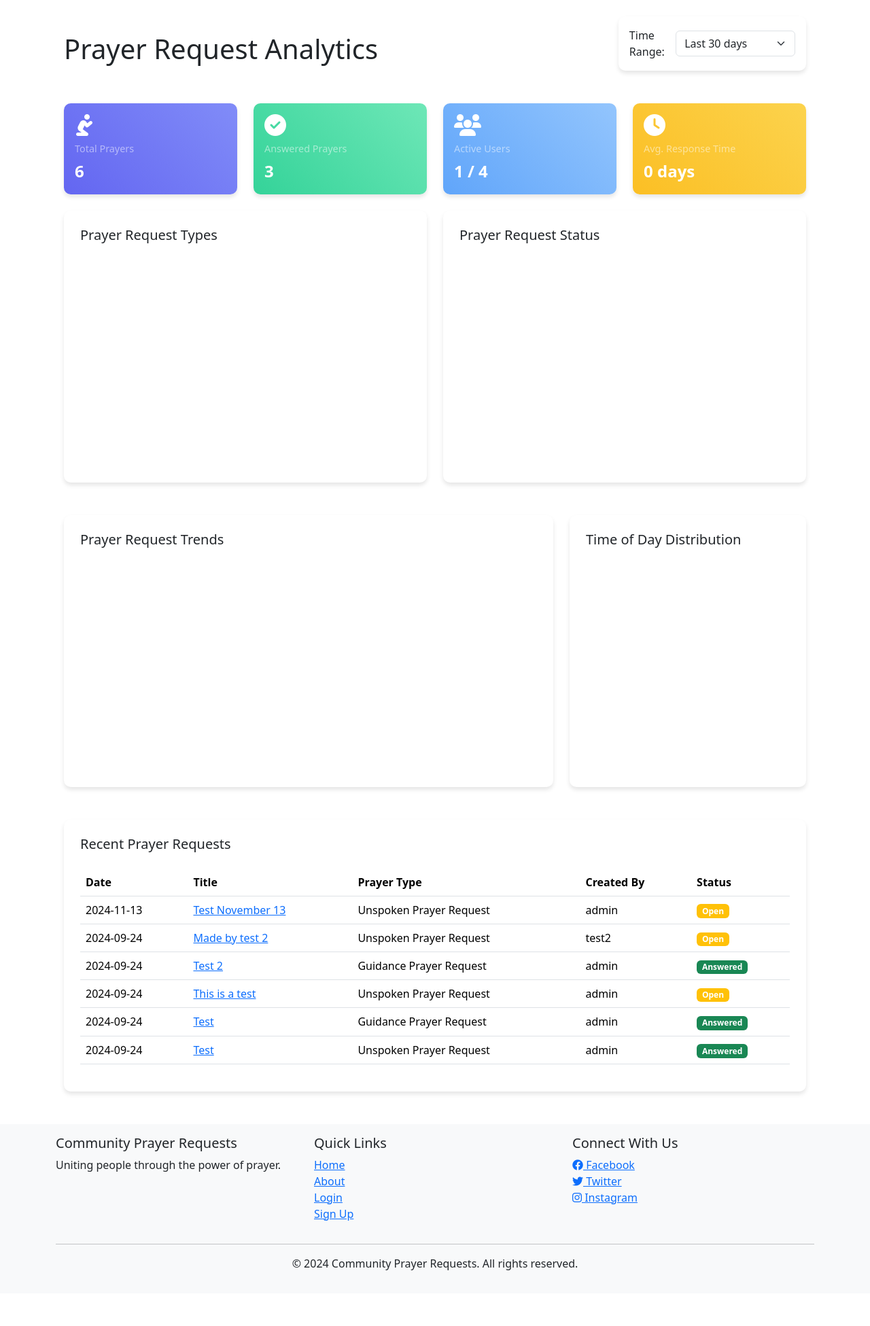
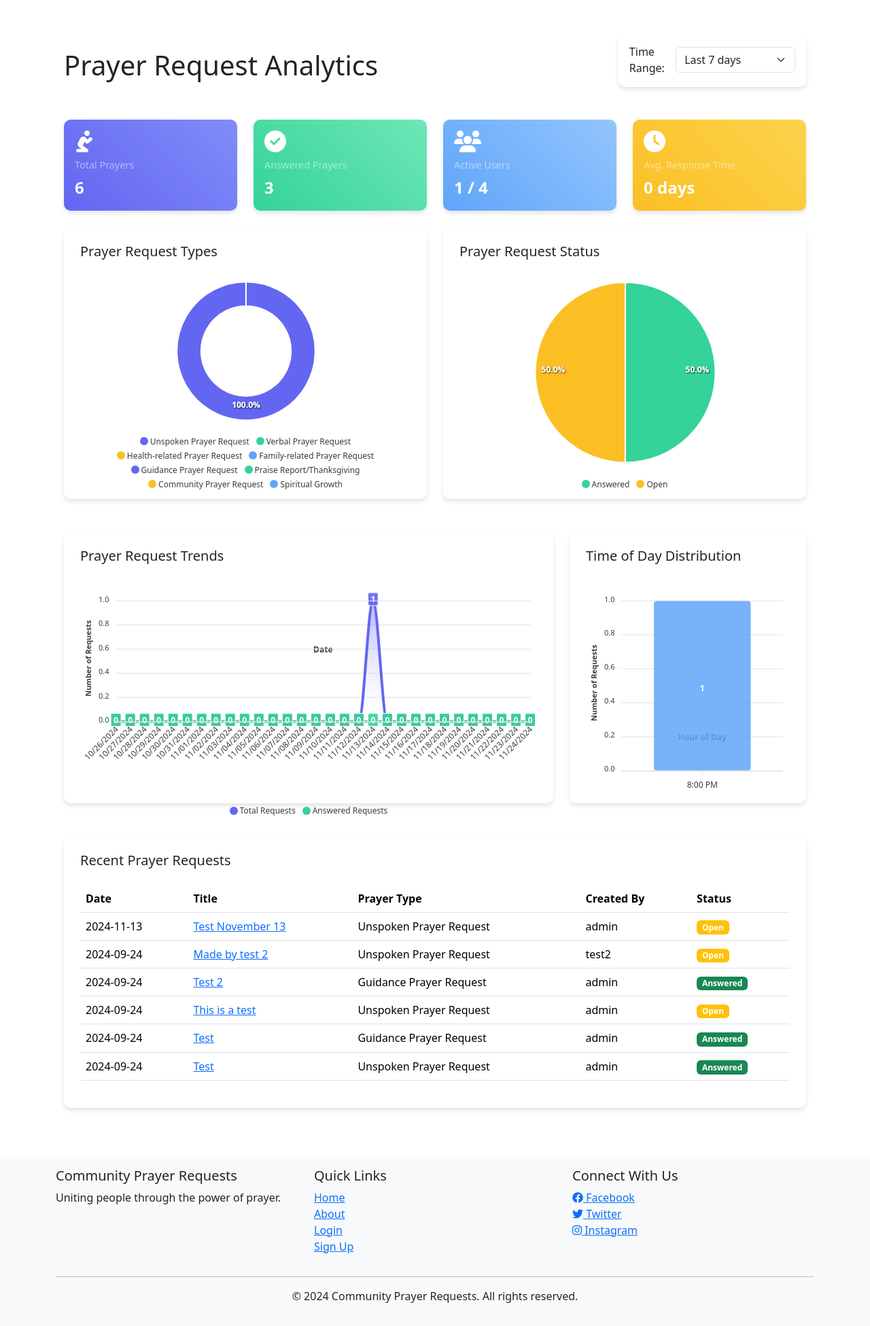
Before and after one commit to hunterhines34/communitychurch, a Django app: page /report/ in a window 1280 px wide. Shown: the part 56-2007 px from the top of the page at 68% size. Before the commit the page ends 1925 px from the top, so only its background shows below. Run offline with Django 5.2, Linux system fonts and the light colour scheme; data comes from the database, SQL or seed files in the repository; a map, chart or similar area stays blank; some libraries are stand-ins or nearby versions.

Commit message:
Updated charts to ApexJS 3.27.0

```diff
--- a/community_church/prayer_requests/templates/prayer_requests/base.html
+++ b/community_church/prayer_requests/templates/prayer_requests/base.html
@@ -11,9 +11,8 @@
     <link rel="stylesheet" type="text/css" href="{% static 'styles.css' %}"> -->
     <!-- Font Awesome for icons -->
     <link rel="stylesheet" href="https://cdnjs.cloudflare.com/ajax/libs/font-awesome/6.1.1/css/all.min.css">
-    <!-- ChartJS -->
-    <!-- Chart.js from cdnjs -->
-    <script src="https://cdnjs.cloudflare.com/ajax/libs/Chart.js/3.7.1/chart.min.js"></script>
+    <!-- ApexCharts -->
+    <script src="https://cdn.jsdelivr.net/npm/apexcharts"></script>
     {% block extra_css %}{% endblock %}
     <style>
         body {
@@ -95,7 +94,7 @@
         </nav>
     </header>
 
-    <main class="flex-shrink-0">
+    <main class="container-fluid py-4 flex-grow-1">
         <div class="container mt-4">
             {% block content %}
             {% endblock %}
@@ -141,7 +140,10 @@
         </div>
     </footer>
 
-    <!-- Bootstrap JS Bundle with Popper -->
+    <!-- Bootstrap and jQuery Scripts -->
+    <script src="https://code.jquery.com/jquery-3.6.0.min.js"></script>
     <script src="https://cdn.jsdelivr.net/npm/bootstrap@5.3.0-alpha1/dist/js/bootstrap.bundle.min.js"></script>
+
+    {% block extra_js %}{% endblock %}
 </body>
 </html>
--- a/community_church/prayer_requests/templates/prayer_requests/report.html
+++ b/community_church/prayer_requests/templates/prayer_requests/report.html
@@ -64,6 +64,16 @@
     .bg-soft-warning {
         background: linear-gradient(45deg, #fbbf24, #fcd34d);
     }
+    .hover-lift {
+        transition: transform 0.3s ease, box-shadow 0.3s ease;
+    }
+    .hover-lift:hover {
+        transform: translateY(-5px);
+        box-shadow: 0 10px 20px rgba(0,0,0,0.1);
+    }
+    .card-body {
+        cursor: pointer;
+    }
 </style>
 {% endblock %}
 
@@ -87,69 +97,77 @@
     <div class="row g-4">
         <!-- Summary Statistics -->
         <div class="col-md-3">
-            <div class="stat-card card bg-soft-primary">
+            <a href="{% url 'home' %}?status=total" class="text-decoration-none">
+                <div class="stat-card card bg-soft-primary hover-lift">
                     <div class="card-body">
                         <i class="fas fa-pray stat-icon text-white"></i>
                         <div class="stat-title text-white-50">Total Prayers</div>
                         <div class="stat-value">{{ total_requests }}</div>
                     </div>
                 </div>
+            </a>
         </div>
         <div class="col-md-3">
-            <div class="stat-card card bg-soft-success">
+            <a href="{% url 'answered_prayers' %}" class="text-decoration-none">
+                <div class="stat-card card bg-soft-success hover-lift">
                     <div class="card-body">
                         <i class="fas fa-check-circle stat-icon text-white"></i>
                         <div class="stat-title text-white-50">Answered Prayers</div>
                         <div class="stat-value">{{ answered_prayers }}</div>
                     </div>
                 </div>
+            </a>
         </div>
         <div class="col-md-3">
-            <div class="stat-card card bg-soft-info">
+            <a href="{% url 'home' %}?status=open" class="text-decoration-none">
+                <div class="stat-card card bg-soft-info hover-lift">
                     <div class="card-body">
                         <i class="fas fa-users stat-icon text-white"></i>
                         <div class="stat-title text-white-50">Active Users</div>
                         <div class="stat-value">{{ active_users }} / {{ total_users }}</div>
                     </div>
                 </div>
+            </a>
         </div>
         <div class="col-md-3">
-            <div class="stat-card card bg-soft-warning">
+            <a href="{% url 'profile' %}" class="text-decoration-none">
+                <div class="stat-card card bg-soft-warning hover-lift">
                     <div class="card-body">
                         <i class="fas fa-clock stat-icon text-white"></i>
                         <div class="stat-title text-white-50">Avg. Response Time</div>
                         <div class="stat-value">{{ avg_response_days }} days</div>
                     </div>
                 </div>
+            </a>
         </div>
     </div>
 
     <div class="row mt-4">
         <div class="col-md-6">
-            <div class="chart-container">
+            <div class="chart-container" style="height: 400px;">
                 <h5 class="mb-4">Prayer Request Types</h5>
-                <canvas id="prayerTypeChart"></canvas>
+                <div id="prayerTypeChart" style="height: 100%;"></div>
             </div>
         </div>
         <div class="col-md-6">
-            <div class="chart-container">
+            <div class="chart-container" style="height: 400px;">
                 <h5 class="mb-4">Prayer Request Status</h5>
-                <canvas id="statusChart"></canvas>
+                <div id="statusChart" style="height: 100%;"></div>
             </div>
         </div>
     </div>
 
     <div class="row mt-4">
         <div class="col-md-8">
-            <div class="chart-container">
+            <div class="chart-container" style="height: 400px;">
                 <h5 class="mb-4">Prayer Request Trends</h5>
-                <canvas id="trendChart"></canvas>
+                <div id="trendChart" style="height: 100%;"></div>
             </div>
         </div>
         <div class="col-md-4">
-            <div class="chart-container">
+            <div class="chart-container" style="height: 400px;">
                 <h5 class="mb-4">Time of Day Distribution</h5>
-                <canvas id="hourChart"></canvas>
+                <div id="hourChart" style="height: 100%;"></div>
             </div>
         </div>
     </div>
@@ -202,155 +220,195 @@
 
 {% block extra_js %}
 <script>
+    // Immediate debugging to verify script execution
+    console.log('Report page script is running!');
+
     document.addEventListener('DOMContentLoaded', function() {
-        // Chart color scheme
-        const chartColors = {
-            primary: ['#6366f1', '#818cf8', '#c7d2fe'],
-            success: ['#34d399', '#6ee7b7', '#d1fae5'],
-            warning: ['#fbbf24', '#fcd34d', '#fef3c7'],
-            info: ['#60a5fa', '#93c5fd', '#dbeafe']
+        console.log('DOMContentLoaded event fired!');
+
+        // Validate chart containers
+        const chartContainers = [
+            '#prayerTypeChart',
+            '#statusChart',
+            '#trendChart',
+            '#hourChart'
+        ];
+
+        let missingContainers = chartContainers.filter(containerId =>
+            !document.querySelector(containerId)
+        );
+
+        if (missingContainers.length > 0) {
+            console.error('Missing chart containers:', missingContainers);
+            return;
+        }
+
+        // Color scheme
+        const colors = {
+            primary: '#6366f1',
+            success: '#34d399',
+            warning: '#fbbf24',
+            info: '#60a5fa'
         };
 
-        // Common chart options
-        const commonOptions = {
-            responsive: true,
-            maintainAspectRatio: false,
-            plugins: {
+        // Safe JSON parsing function
+        function safeJSONParse(jsonString, defaultValue = []) {
+            try {
+                return JSON.parse(jsonString);
+            } catch (error) {
+                console.error('JSON parsing error:', error);
+                console.error('Problematic JSON string:', jsonString);
+                return defaultValue;
+            }
+        }
+
+        // Wrap chart creation in a function with extensive error handling
+        function createChart(elementId, options) {
+            try {
+                const chartElement = document.querySelector(elementId);
+                if (!chartElement) {
+                    console.error(`Chart element not found: ${elementId}`);
+                    return null;
+                }
+
+                // Default common options
+                const defaultOptions = {
+                    chart: {
+                        toolbar: { show: false },
+                        animations: {
+                            enabled: true,
+                            easing: 'easeinout',
+                            speed: 800
+                        },
+                        fontFamily: 'inherit'
+                    },
                     legend: {
                         position: 'bottom',
-                    labels: {
-                        padding: 20,
-                        font: { size: 12 }
+                        horizontalAlign: 'center'
+                    },
+                    responsive: [{
+                        breakpoint: 480,
+                        options: {
+                            legend: {
+                                position: 'bottom'
                             }
                         }
+                    }]
+                };
+
+                // Merge default options with provided options
+                const mergedOptions = {
+                    ...defaultOptions,
+                    ...options,
+                    chart: {
+                        ...defaultOptions.chart,
+                        ...options.chart
                     }
                 };
 
-        // Prayer Type Chart
-        const prayerTypeCtx = document.getElementById('prayerTypeChart');
-        if (prayerTypeCtx) {
-            new Chart(prayerTypeCtx, {
-                type: 'doughnut',
-                data: {
-                    labels: {{ prayer_type_labels|safe }},
-                    datasets: [{
-                        data: {{ prayer_type_data|safe }},
-                        backgroundColor: [
-                            chartColors.primary[0],
-                            chartColors.success[0],
-                            chartColors.warning[0],
-                            chartColors.info[0]
-                        ]
-                    }]
-                },
-                options: {
-                    ...commonOptions,
-                    cutout: '60%'
+                const chart = new ApexCharts(chartElement, mergedOptions);
+                chart.render();
+                console.log(`Chart ${elementId} rendered successfully`);
+                return chart;
+            } catch (error) {
+                console.error(`Detailed error creating chart ${elementId}:`, error);
+                return null;
             }
-            });
         }
 
+        // Prepare chart data
+        const chartData = {
+            prayerType: {
+                series: safeJSONParse("{{ prayer_type_data|escapejs }}"),
+                labels: safeJSONParse("{{ prayer_type_labels|escapejs }}")
+            },
+            status: {
+                series: safeJSONParse("{{ status_data|escapejs }}"),
+                labels: safeJSONParse("{{ status_labels|escapejs }}")
+            },
+            trend: {
+                total: safeJSONParse("{{ trend_total_data|escapejs }}"),
+                answered: safeJSONParse("{{ trend_answered_data|escapejs }}"),
+                labels: safeJSONParse("{{ trend_labels|escapejs }}")
+            },
+            hour: {
+                data: safeJSONParse("{{ hour_data|escapejs }}"),
+                labels: safeJSONParse("{{ hour_labels|escapejs }}")
+            }
+        };
+
+        console.log('Parsed Chart Data:', chartData);
+
+        // Prayer Type Chart
+        createChart("#prayerTypeChart", {
+            chart: { type: 'donut', height: 350 },
+            series: chartData.prayerType.series,
+            labels: chartData.prayerType.labels,
+            colors: [colors.primary, colors.success, colors.warning, colors.info]
+        });
+
         // Status Chart
-        const statusCtx = document.getElementById('statusChart');
-        if (statusCtx) {
-            new Chart(statusCtx, {
-                type: 'pie',
-                data: {
-                    labels: {{ status_labels|safe }},
-                    datasets: [{
-                        data: {{ status_data|safe }},
-                        backgroundColor: [
-                            chartColors.success[0],
-                            chartColors.warning[0]
-                        ]
-                    }]
-                },
-                options: commonOptions
+        createChart("#statusChart", {
+            chart: { type: 'pie', height: 350 },
+            series: chartData.status.series,
+            labels: chartData.status.labels,
+            colors: [colors.success, colors.warning]
         });
-        }
 
         // Trend Chart
-        const trendCtx = document.getElementById('trendChart');
-        if (trendCtx) {
-            new Chart(trendCtx, {
-                type: 'line',
-                data: {
-                    labels: {{ trend_labels|safe }},
-                    datasets: [
+        createChart("#trendChart", {
+            chart: { type: 'area', height: 350 },
+            series: [
                 {
-                            label: 'Total Requests',
-                            data: {{ trend_total_data|safe }},
-                            borderColor: chartColors.primary[0],
-                            backgroundColor: chartColors.primary[2],
-                            tension: 0.3,
-                            fill: true
+                    name: 'Total Requests',
+                    data: chartData.trend.total
                 },
                 {
-                            label: 'Answered Requests',
-                            data: {{ trend_answered_data|safe }},
-                            borderColor: chartColors.success[0],
-                            backgroundColor: chartColors.success[2],
-                            tension: 0.3,
-                            fill: true
+                    name: 'Answered Requests',
+                    data: chartData.trend.answered
                 }
-                    ]
+            ],
+            xaxis: {
+                categories: chartData.trend.labels,
+                title: { text: 'Date' }
             },
-                options: {
-                    ...commonOptions,
-                    scales: {
-                        y: {
-                            beginAtZero: true,
-                            title: {
-                                display: true,
-                                text: 'Number of Requests'
+            yaxis: {
+                title: { text: 'Number of Requests' }
+            },
+            colors: [colors.primary, colors.success],
+            fill: {
+                type: 'gradient',
+                gradient: {
+                    shadeIntensity: 1,
+                    opacityFrom: 0.7,
+                    opacityTo: 0.3
                 }
             },
-                        x: {
-                            title: {
-                                display: true,
-                                text: 'Date'
-                            }
-                        }
+            stroke: { curve: 'smooth' }
+        });
+
+        // Hour Distribution Chart
+        createChart("#hourChart", {
+            chart: { type: 'bar', height: 350 },
+            series: [{
+                name: 'Prayer Requests',
+                data: chartData.hour.data
+            }],
+            xaxis: {
+                categories: chartData.hour.labels,
+                title: { text: 'Hour of Day' }
+            },
+            yaxis: {
+                title: { text: 'Number of Requests' }
+            },
+            colors: [colors.info],
+            plotOptions: {
+                bar: {
+                    borderRadius: 4,
+                    columnWidth: '60%'
                 }
             }
         });
-        }
-
-        // Hour Distribution Chart
-        const hourCtx = document.getElementById('hourChart');
-        if (hourCtx) {
-            new Chart(hourCtx, {
-                type: 'bar',
-                data: {
-                    labels: {{ hour_labels|safe }}.map(h => `${h}:00`),
-                    datasets: [{
-                        label: 'Prayer Requests',
-                        data: {{ hour_data|safe }},
-                        backgroundColor: chartColors.info[1],
-                        borderColor: chartColors.info[0],
-                        borderWidth: 1
-                    }]
-                },
-                options: {
-                    ...commonOptions,
-                    scales: {
-                        y: {
-                            beginAtZero: true,
-                            title: {
-                                display: true,
-                                text: 'Number of Requests'
-                            }
-                        },
-                        x: {
-                            title: {
-                                display: true,
-                                text: 'Hour of Day'
-                            }
-                        }
-                    }
-                }
-            });
-        }
     });
 </script>
 {% endblock %}
--- a/community_church/prayer_requests/views.py
+++ b/community_church/prayer_requests/views.py
@@ -337,19 +337,19 @@
     )
 
     # Create a complete date range with zeros
-    date_range = {(start_date + timedelta(days=x)).strftime('%Y-%m-%d'): {'total': 0, 'answered': 0}
+    date_range = {(start_date + timedelta(days=x)).strftime('%m/%d/%Y'): {'total': 0, 'answered': 0}
                  for x in range(days)}
 
     # Fill in actual counts
     for entry in daily_counts:
-        date_str = entry['date'].strftime('%Y-%m-%d')
+        date_str = entry['date'].strftime('%m/%d/%Y')
         date_range[date_str] = {
             'total': entry['total'],
             'answered': entry['answered']
         }
 
     # Time of Day Analysis
-    hour_distribution = (
+    hour_analysis = (
         PrayerRequest.objects
         .filter(created_at__date__range=[start_date, end_date])
         .annotate(hour=ExtractHour('created_at'))
@@ -358,12 +358,19 @@
         .order_by('hour')
     )
 
-    hours = list(range(24))
-    hour_counts = [0] * 24
-    for entry in hour_distribution:
-        hour_counts[entry['hour']] = entry['count']
+    # Prepare data for charts
+    trend_labels = list(date_range.keys())
+    trend_total_data = [date_range[date]['total'] for date in trend_labels]
+    trend_answered_data = [date_range[date]['answered'] for date in trend_labels]
 
-    # Prepare context with proper JSON serialization
+    # Convert 24h to 12h format with AM/PM
+    hour_labels = [
+        (f"{h%12 or 12}:00 {'AM' if h<12 else 'PM'}")
+        for h in [entry['hour'] for entry in hour_analysis]
+    ]
+    hour_data = [entry['count'] for entry in hour_analysis]
+
+    # Ensure JSON serialization
     context = {
         'total_requests': total_requests,
         'answered_prayers': answered_prayers,
@@ -372,16 +379,17 @@
         'total_users': total_users,
         'active_users': active_users,
         'avg_response_days': avg_days,
+
+        # Chart data with JSON-safe serialization
+        'prayer_type_data': json.dumps(prayer_type_data, cls=DjangoJSONEncoder),
         'prayer_type_labels': json.dumps(prayer_type_labels, cls=DjangoJSONEncoder),
-        'prayer_type_data': json.dumps(prayer_type_data, cls=DjangoJSONEncoder),
+        'status_data': json.dumps(status_data, cls=DjangoJSONEncoder),
         'status_labels': json.dumps(status_labels, cls=DjangoJSONEncoder),
-        'status_data': json.dumps(status_data, cls=DjangoJSONEncoder),
-        'trend_labels': json.dumps(list(date_range.keys()), cls=DjangoJSONEncoder),
-        'trend_total_data': json.dumps([d['total'] for d in date_range.values()], cls=DjangoJSONEncoder),
-        'trend_answered_data': json.dumps([d['answered'] for d in date_range.values()], cls=DjangoJSONEncoder),
-        'hour_labels': json.dumps(hours, cls=DjangoJSONEncoder),
-        'hour_data': json.dumps(hour_counts, cls=DjangoJSONEncoder),
-        'selected_days': days,
+        'trend_labels': json.dumps(trend_labels, cls=DjangoJSONEncoder),
+        'trend_total_data': json.dumps(trend_total_data, cls=DjangoJSONEncoder),
+        'trend_answered_data': json.dumps(trend_answered_data, cls=DjangoJSONEncoder),
+        'hour_labels': json.dumps(hour_labels, cls=DjangoJSONEncoder),
+        'hour_data': json.dumps(hour_data, cls=DjangoJSONEncoder)
     }
 
     return render(request, 'prayer_requests/report.html', context)
```
Lines whose indentation alone changed are shown as unchanged.
